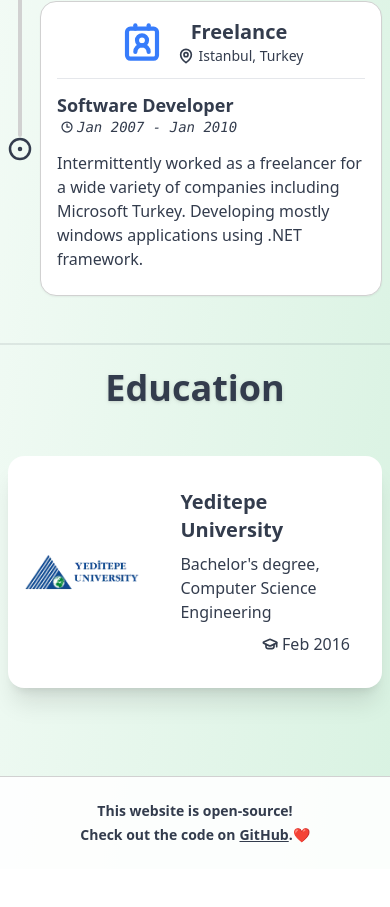
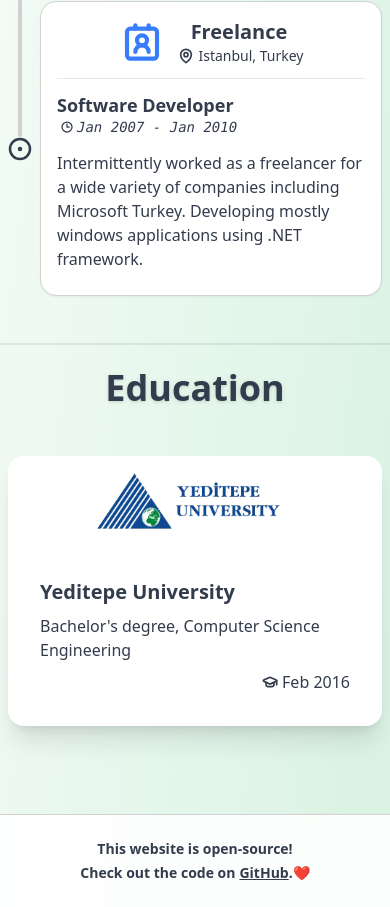
Before and after one commit to umutto/umutto.github.io, a Next.js app: page / in a window 390 px wide. Shown: the part 1969-2876 px from the top of the page. Before the commit the page ends 2838 px from the top, so only its background shows below. Built offline with nearby package versions, Linux system fonts and the light colour scheme.

Commit message:
style: responsive direction and spacing on education cards

```diff
--- a/src/components/common/EducationCard.tsx
+++ b/src/components/common/EducationCard.tsx
@@ -19,10 +19,16 @@ export default function EducationCard({
     month: "short",
   });
   return (
-    <div className="card card-side bg-base-100 shadow-xl mx-auto md:max-w-xl lg:max-w-2xl xl:max-w-4xl">
+    <div className="card md:card-side bg-base-100 shadow-xl mx-auto md:max-w-xl lg:max-w-2xl xl:max-w-4xl">
       {image && (
-        <figure className="ml-4 md:ml-8">
-          <Image src={image} alt={name} height={60} width={120} />
+        <figure className="bg-white">
+          <Image
+            className="my-4 mx-2 md:ml-6"
+            src={image}
+            alt={name}
+            height={60}
+            width={200}
+          />
         </figure>
       )}
       <div className="card-body">
```
